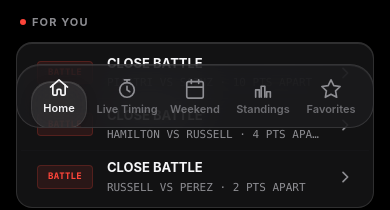
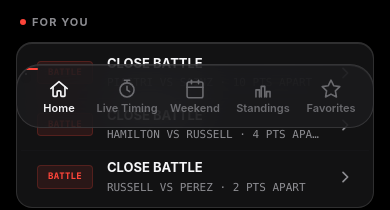
Before and after one commit to bpratyushjemini-boop/RaceCtrl, a Next.js app: page / in a window 390 px wide. Shown: the part 700-910 px from the top of the page. Built offline with nearby package versions, Linux system fonts and the light colour scheme; no server answers.

Commit message:
fix: rebuild mobile bottom nav with shared sliding indicator

```diff
--- a/app/globals.css
+++ b/app/globals.css
@@ -403,124 +403,108 @@ html, body {
   height: 100%;
   display: flex;
   align-items: center;
-
-  /* Color/Opacity Variables (Dark mode defaults) */
-  --nav-lens-bg: rgba(255, 255, 255, 0.08);
-  --nav-lens-border: rgba(255, 255, 255, 0.08);
-  --nav-lens-highlight: rgba(255, 255, 255, 0.12);
-  --nav-lens-shadow: rgba(0, 0, 0, 0.15);
-  --nav-lens-opacity: 0.08;
 }
 
-:root.light .racectrl-liquid-nav {
-  /* Light mode overrides */
-  --nav-lens-bg: rgba(255, 255, 255, 0.52);
-  --nav-lens-border: rgba(0, 0, 0, 0.08);
-  --nav-lens-highlight: rgba(255, 255, 255, 0.65);
-  --nav-lens-shadow: rgba(0, 0, 0, 0.08);
-  --nav-lens-opacity: 0.52;
+/* Shared Active Indicator */
+.racectrl-shared-indicator {
+  position: absolute;
+  inset-y: 6px;
+  inset-x: 7px;
+  border-radius: 18px;
+  box-sizing: border-box;
+
+  /* Dark mode visual styling (dark smoked glass) */
+  background-color: rgba(28, 28, 30, 0.45);
+  backdrop-filter: blur(16px);
+  -webkit-backdrop-filter: blur(16px);
+  border: 1px solid rgba(255, 255, 255, 0.08);
+  box-shadow: inset 0 1px 0 0 rgba(255, 255, 255, 0.06),
+              0 4px 12px rgba(0, 0, 0, 0.25);
+
+  transition: background-color 300ms cubic-bezier(0.25, 1, 0.5, 1),
+              border-color 300ms cubic-bezier(0.25, 1, 0.5, 1),
+              box-shadow 300ms cubic-bezier(0.25, 1, 0.5, 1);
 }
 
-/* Shared active indicator wrapper */
-.racectrl-liquid-nav__indicator-wrapper {
-  position: absolute;
-  inset: 0;
-  pointer-events: none;
-  z-index: 0;
+:root.light .racectrl-shared-indicator {
+  /* Light mode visual styling (frosted translucent glass) */
+  background-color: rgba(255, 255, 255, 0.55);
+  border-color: rgba(0, 0, 0, 0.08);
+  box-shadow: inset 0 1px 0 0 rgba(255, 255, 255, 0.65),
+              0 4px 10px rgba(0, 0, 0, 0.06);
 }
 
-/* Sliding active indicators mapping to 5 tabs */
-.racectrl-liquid-nav__lens {
+/* Active red marker */
+.racectrl-shared-indicator__marker {
   position: absolute;
-  width: 20%; /* 100% / 5 tabs */
-  height: 100%;
-  top: 0;
-  left: 0;
-  transform-origin: center;
-  will-change: transform;
-  transform: translate3d(calc(var(--active-index, 0) * 100%), 0, 0) scale(1);
-}
-
-.racectrl-liquid-nav.is-mounted .racectrl-liquid-nav__lens {
-  transition: transform 520ms cubic-bezier(0.22, 1, 0.36, 1);
-}
-
-.racectrl-liquid-nav.is-gliding .racectrl-liquid-nav__lens {
-  transform: translate3d(calc(var(--active-index, 0) * 100%), 0, 0) scaleX(1.04) scaleY(0.98);
-}
-
-/* Inner lens geometries */
-.racectrl-liquid-nav__lens-inner {
-  width: calc(100% - 12px);
-  height: 48px;
-  margin: 8px 6px;
-  border-radius: 20px;
-  box-sizing: border-box;
-  background-color: var(--nav-lens-bg);
-  backdrop-filter: blur(18px) saturate(125%);
-  -webkit-backdrop-filter: blur(18px) saturate(125%);
-  border: 1px solid var(--nav-lens-border);
-  box-shadow: inset 0 1px 0 var(--nav-lens-highlight), 0 4px 12px var(--nav-lens-shadow);
-}
-
-/* Active tab press response (squish) */
-.racectrl-liquid-nav.is-pressing-active .racectrl-liquid-nav__lens {
-  transform: translate3d(calc(var(--active-index, 0) * 100%), 0, 0) scale(0.92) !important;
-  transition: transform 150ms cubic-bezier(0.22, 1, 0.36, 1) !important;
+  bottom: 4px;
+  left: 50%;
+  transform: translateX(-50%);
+  width: 24px;
+  height: 2.5px;
+  border-radius: 9999px;
+  background-color: #FF453A; /* RaceCtrl primary red */
 }
 
 /* Nav Item interactive states */
 .racectrl-liquid-nav__item {
-  transition: transform 0.15s cubic-bezier(0.22, 1, 0.36, 1);
-  transform-origin: center;
+  position: relative;
+  z-index: 10;
   outline: none;
+  /* Animate scaling compression via React spring */
 }
 
-/* Press interaction - compression scale */
-.racectrl-liquid-nav__item:active {
-  transform: scale(0.95);
-}
-
-/* Icon / Label defaults synchronized with indicator position */
+/* Icon / Label active and inactive states */
 .racectrl-liquid-nav__icon {
-  color: var(--color-on-surface-variant);
-  transform: translateY(0) scale(1);
-  transition: color 250ms ease, transform 250ms cubic-bezier(0.22, 1, 0.36, 1);
+  color: var(--sys-on-surface-variant);
+  opacity: 0.7;
+  transform: scale(0.96);
+  transition: color 300ms cubic-bezier(0.25, 1, 0.5, 1),
+              opacity 300ms cubic-bezier(0.25, 1, 0.5, 1),
+              transform 300ms cubic-bezier(0.25, 1, 0.5, 1);
 }
 
 .racectrl-liquid-nav__item.is-active .racectrl-liquid-nav__icon {
-  color: var(--color-on-surface);
-  transform: translateY(-1.5px) scale(1.03);
+  color: var(--sys-on-surface);
+  opacity: 1;
+  transform: scale(1);
 }
 
 .racectrl-liquid-nav__label {
-  color: var(--color-on-surface-variant);
-  opacity: 0.72;
-  transform: translateY(1px);
-  transition: color 250ms ease, opacity 250ms ease, transform 250ms cubic-bezier(0.22, 1, 0.36, 1);
+  color: var(--sys-on-surface-variant);
+  opacity: 0.7;
+  transition: color 300ms cubic-bezier(0.25, 1, 0.5, 1),
+              opacity 300ms cubic-bezier(0.25, 1, 0.5, 1);
 }
 
 .racectrl-liquid-nav__item.is-active .racectrl-liquid-nav__label {
-  color: var(--color-on-surface);
+  color: var(--sys-on-surface);
   opacity: 1;
-  transform: translateY(0);
+}
+
+/* Specific light mode styling overrides for active state */
+:root.light .racectrl-liquid-nav__item.is-active .racectrl-liquid-nav__label,
+:root.light .racectrl-liquid-nav__item.is-active .racectrl-liquid-nav__icon {
+  color: var(--sys-on-surface) !important;
+  opacity: 1 !important;
+}
+
+:root.light .racectrl-liquid-nav__label,
+:root.light .racectrl-liquid-nav__icon {
+  color: var(--sys-on-surface-variant) !important;
+  opacity: 0.7 !important;
 }
 
 /* Accessibility / Reduced Motion */
 @media (prefers-reduced-motion: reduce) {
-  .racectrl-liquid-nav.is-mounted .racectrl-liquid-nav__lens {
-    transition: opacity 150ms ease-out !important;
-  }
-  .racectrl-liquid-nav__lens {
-    transform: translate3d(calc(var(--active-index, 0) * 100%), 0, 0) !important;
-  }
-  .racectrl-liquid-nav.is-gliding .racectrl-liquid-nav__lens {
-    transform: translate3d(calc(var(--active-index, 0) * 100%), 0, 0) !important;
+  .racectrl-shared-indicator {
+    backdrop-filter: none !important;
+    -webkit-backdrop-filter: none !important;
   }
   .racectrl-liquid-nav__icon,
   .racectrl-liquid-nav__label {
     transform: none !important;
-    transition: none !important;
+    transition: opacity 150ms ease-out !important;
   }
 }
 
--- a/components/layout/BottomNav.tsx
+++ b/components/layout/BottomNav.tsx
@@ -6,40 +6,171 @@ import { useState, useEffect, useRef } from "react";
 import { NAV_ITEMS } from "@/lib/nav-items";
 import { LiquidGlassSurface } from "@/components/ui/LiquidGlassSurface";
 
+// Custom hook to animate numeric values with spring physics
+function useSpring(
+  targetValue: number,
+  bypass: boolean,
+  options = { stiffness: 340, damping: 32, mass: 0.8 }
+) {
+  const [value, setValue] = useState(targetValue);
+  const valueRef = useRef(value);
+  const targetRef = useRef(targetValue);
+  const velocityRef = useRef(0);
+  const animationFrameRef = useRef<number | null>(null);
+
+  useEffect(() => {
+    if (bypass) {
+      if (animationFrameRef.current !== null) {
+        cancelAnimationFrame(animationFrameRef.current);
+        animationFrameRef.current = null;
+      }
+      valueRef.current = targetValue;
+      velocityRef.current = 0;
+      // Schedule asynchronously to avoid synchronous setState inside useEffect
+      const frame = requestAnimationFrame(() => {
+        setValue(targetValue);
+      });
+      return () => cancelAnimationFrame(frame);
+    }
+
+    targetRef.current = targetValue;
+
+    if (animationFrameRef.current === null) {
+      let lastTime = performance.now();
+
+      const loop = (now: number) => {
+        const dt = Math.min((now - lastTime) / 1000, 0.1);
+        lastTime = now;
+
+        if (dt > 0) {
+          const stiffness = options.stiffness;
+          const damping = options.damping;
+          const mass = options.mass;
+
+          const x = valueRef.current;
+          const target = targetRef.current;
+          const v = velocityRef.current;
+
+          const force = -stiffness * (x - target) - damping * v;
+          const acceleration = force / mass;
+          const nextV = v + acceleration * dt;
+          const nextX = x + nextV * dt;
+
+          velocityRef.current = nextV;
+          valueRef.current = nextX;
+
+          const isAtTarget = Math.abs(nextX - target) < 0.001;
+          const isStopped = Math.abs(nextV) < 0.001;
+
+          if (isAtTarget && isStopped) {
+            setValue(target);
+            valueRef.current = target;
+            velocityRef.current = 0;
+            animationFrameRef.current = null;
+            return;
+          }
+
+          setValue(nextX);
+        }
+
+        animationFrameRef.current = requestAnimationFrame(loop);
+      };
+
+      animationFrameRef.current = requestAnimationFrame(loop);
+    }
+
+    return () => {
+      if (animationFrameRef.current !== null) {
+        cancelAnimationFrame(animationFrameRef.current);
+        animationFrameRef.current = null;
+      }
+    };
+  }, [targetValue, bypass, options.stiffness, options.damping, options.mass]);
+
+  return value;
+}
+
+interface NavItemComponentProps {
+  item: typeof NAV_ITEMS[0];
+  isActive: boolean;
+  prefersReducedMotion: boolean;
+}
+
+function NavItemComponent({
+  item,
+  isActive,
+  prefersReducedMotion,
+}: NavItemComponentProps) {
+  const [isPressed, setIsPressed] = useState(false);
+  const scale = useSpring(isPressed ? 0.96 : 1, prefersReducedMotion, {
+    stiffness: 340,
+    damping: 32,
+    mass: 0.8,
+  });
+
+  const Icon = item.icon;
+
+  return (
+    <li className="flex-1 list-none">
+      <Link
+        href={item.href}
+        onTouchStart={() => setIsPressed(true)}
+        onTouchEnd={() => setIsPressed(false)}
+        onMouseDown={() => setIsPressed(true)}
+        onMouseUp={() => setIsPressed(false)}
+        onMouseLeave={() => setIsPressed(false)}
+        className={`racectrl-liquid-nav__item flex flex-col items-center justify-center gap-[3px] py-1 select-none relative z-10 ${
+          isActive ? "is-active" : ""
+        }`}
+        style={{
+          transform: `scale3d(${scale}, ${scale}, 1)`,
+        }}
+        aria-current={isActive ? "page" : undefined}
+      >
+        <Icon className="racectrl-liquid-nav__icon h-[22px] w-[22px]" />
+        <span className="racectrl-liquid-nav__label text-[11px] font-semibold leading-none">
+          {item.label}
+        </span>
+      </Link>
+    </li>
+  );
+}
+
 export function BottomNav() {
   const pathname = usePathname();
 
   // Find index of current route
   const activeIndex = NAV_ITEMS.findIndex((item) => {
-    return pathname === item.href || (item.href === "/standings" && pathname === "/constructors");
+    return (
+      pathname === item.href ||
+      (item.href === "/standings" && pathname === "/constructors")
+    );
   });
   const resolvedActiveIndex = activeIndex === -1 ? 0 : activeIndex;
 
-  const [mounted, setMounted] = useState(false);
-  const [isPressingActive, setIsPressingActive] = useState(false);
-  const [glidingState, setGlidingState] = useState<"idle" | "left" | "right">("idle");
-  const prevActiveIndex = useRef(resolvedActiveIndex);
+  const [prefersReducedMotion, setPrefersReducedMotion] = useState(false);
 
   useEffect(() => {
-    const frameId = requestAnimationFrame(() => {
-      setMounted(true);
+    const mediaQuery = window.matchMedia("(prefers-reduced-motion: reduce)");
+    // Schedule asynchronously to avoid synchronous setState inside useEffect
+    const frame = requestAnimationFrame(() => {
+      setPrefersReducedMotion(mediaQuery.matches);
     });
-    return () => cancelAnimationFrame(frameId);
+    const listener = (e: MediaQueryListEvent) => {
+      setPrefersReducedMotion(e.matches);
+    };
+    mediaQuery.addEventListener("change", listener);
+    return () => {
+      cancelAnimationFrame(frame);
+      mediaQuery.removeEventListener("change", listener);
+    };
   }, []);
 
-  useEffect(() => {
-    if (!mounted) return;
-    if (resolvedActiveIndex !== prevActiveIndex.current) {
-      const dir = resolvedActiveIndex > prevActiveIndex.current ? "right" : "left";
-      setGlidingState(dir);
-      prevActiveIndex.current = resolvedActiveIndex;
-
-      const timer = setTimeout(() => {
-        setGlidingState("idle");
-      }, 520); // matches the 520ms transition duration
-      return () => clearTimeout(timer);
-    }
-  }, [resolvedActiveIndex, mounted]);
+  const springIndex = useSpring(resolvedActiveIndex, prefersReducedMotion, {
+    stiffness: 340,
+    damping: 32,
+    mass: 0.8,
+  });
 
   return (
     <nav
@@ -52,49 +183,30 @@ export function BottomNav() {
         variant="structural"
         enableLiquidRefraction={true}
       >
-        <div
-          className={`racectrl-liquid-nav ${mounted ? "is-mounted" : ""} ${isPressingActive ? "is-pressing-active" : ""} ${
-            glidingState !== "idle" ? `is-gliding is-gliding-${glidingState}` : ""
-          }`}
-          style={{
-            "--active-index": resolvedActiveIndex,
-          } as React.CSSProperties}
-        >
-          {/* Shared active indicator layer */}
-          <div className="racectrl-liquid-nav__indicator-wrapper">
-            <div className="racectrl-liquid-nav__lens">
-              <div className="racectrl-liquid-nav__lens-inner" />
+        <div className="racectrl-liquid-nav">
+          <ul className="relative flex w-full h-full items-center list-none p-0 m-0">
+            {/* Shared active indicator layer */}
+            <div
+              className="absolute top-0 bottom-0 left-0 w-[20%] pointer-events-none z-0"
+              style={{
+                transform: `translate3d(${springIndex * 100}%, 0, 0)`,
+                willChange: "transform",
+              }}
+            >
+              <div className="racectrl-shared-indicator">
+                <div className="racectrl-shared-indicator__marker" />
+              </div>
             </div>
-          </div>
 
-          {/* Navigation Items */}
-          <ul className="flex w-full items-center justify-around list-none p-0 m-0 z-10 relative">
             {NAV_ITEMS.map((item, index) => {
               const active = index === resolvedActiveIndex;
-              const Icon = item.icon;
-
               return (
-                <li key={item.href} className="flex-1">
-                  <Link
-                    href={item.href}
-                    onTouchStart={() => {}} // Activates instantaneous :active support in WebKit
-                    onClick={() => {
-                      if (active) {
-                        setIsPressingActive(true);
-                        setTimeout(() => setIsPressingActive(false), 150);
-                      }
-                    }}
-                    className={`racectrl-liquid-nav__item flex flex-col items-center justify-center gap-[3px] py-1 ${
-                      active ? "is-active" : ""
-                    }`}
-                    aria-current={active ? "page" : undefined}
-                  >
-                    <Icon className="racectrl-liquid-nav__icon h-[22px] w-[22px]" />
-                    <span className="racectrl-liquid-nav__label text-[11px] font-semibold leading-none">
-                      {item.label}
-                    </span>
-                  </Link>
-                </li>
+                <NavItemComponent
+                  key={item.href}
+                  item={item}
+                  isActive={active}
+                  prefersReducedMotion={prefersReducedMotion}
+                />
               );
             })}
           </ul>
```
